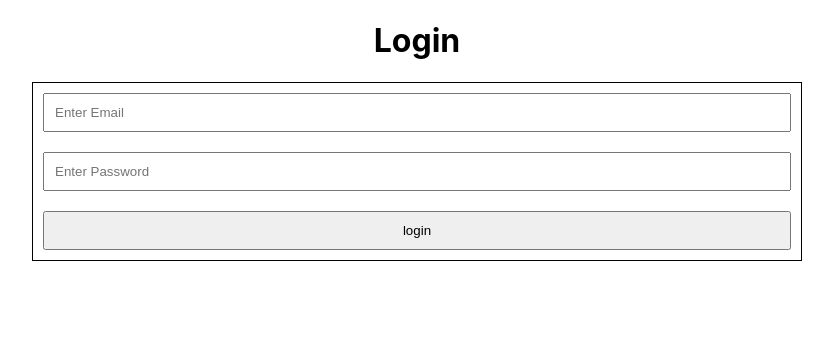
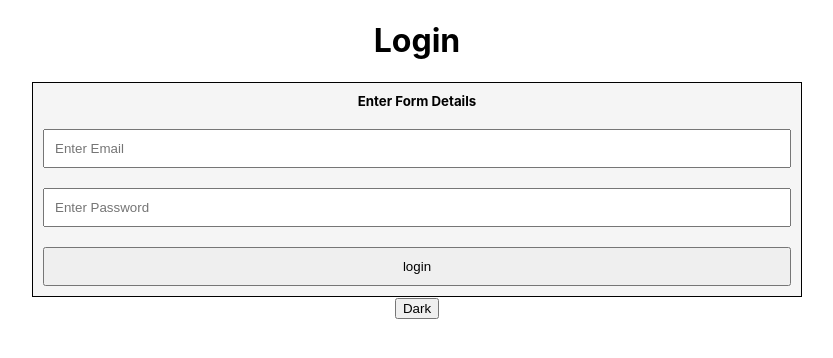
Before and after one commit to Neha-081/weather-app, a React (Create React App) app: page / in a window 1280 px wide. Shown: the top 358 px of the page, without its empty margins (223-1056 px from the left). Built offline with nearby package versions, Linux system fonts and the light colour scheme.

Commit message:
theme context provider

```diff
--- a/src/App.js
+++ b/src/App.js
@@ -2,12 +2,14 @@
 import './App.css';
 import WeatherInfo from './Components/WeatherInfo';
 import Login from './Components/Login';
+import ThemeButton from './Components/ThemeButton';
 
 function App() {
   return (
     <div className="App">
       {/* <WeatherInfo/> */}
       <Login/>
+      <ThemeButton/>
     </div>
   );
 }
--- a/src/Components/Login.jsx
+++ b/src/Components/Login.jsx
@@ -1,5 +1,6 @@
 import React, { useContext, useState } from 'react'
 import { AuthContext } from '../context/AuthContext';
+import { ThemeContext } from '../context/ThemeContext';
 import styles from './Login.module.css'
 import WeatherInfo from './WeatherInfo';
 
@@ -7,7 +8,8 @@ function Login() {
  const [state,setState]=useState({email:"",password:""})
 
 const {isAuth,handleLogin}=useContext(AuthContext)
-console.log(isAuth);
+const {theme}=useContext(ThemeContext)
+// console.log("theme",theme);
 
  const handleSubmit=(e)=>{
   e.preventDefault();
@@ -19,7 +21,8 @@ console.log(isAuth);
         {!isAuth ?
         <div>
         <h1>Login</h1>
-        <form onSubmit={handleSubmit} className={styles.login_form}>
+        <form onSubmit={handleSubmit} className={styles.login_form} style={{backgroundColor:theme.background,color:theme.textColor}}>
+            <h5>Enter Form Details</h5>
         <input value={state.email}
          onChange={(e)=>setState({...state,email:e.target.value})}
          placeholder="Enter Email"
--- /dev/null
+++ b/src/Components/ThemeButton.jsx
@@ -0,0 +1,14 @@
+import React, { useContext } from 'react'
+import { ThemeContext } from '../context/ThemeContext'
+
+function ThemeButton() {
+    const {currentTheme,toggleTheme}=useContext(ThemeContext)
+    console.log(currentTheme);
+  return (
+    <div>
+        <button onClick={toggleTheme}>{currentTheme==="light"?"Dark":"Light"}</button>
+        </div>
+  )
+}
+
+export default ThemeButton
--- a/src/context/ThemeContext.jsx
+++ b/src/context/ThemeContext.jsx
@@ -1,6 +1,7 @@
 import { createContext, useState } from "react";
+import React from "react";
 
-const ThemeContext=createContext();
+const ThemeContext=React.createContext();
 
 const themeData={
     light:{
@@ -13,8 +14,13 @@ const themeData={
     }
 }
 const ThemeContextProvider=({children})=>{
+
+
   const [currentTheme,setCurrentTheme]=useState("light");
-  const value={currentTheme}
+  const toggleTheme=()=>{
+      setCurrentTheme(currentTheme==="light"?"dark":"light")
+  }
+  const value={currentTheme,toggleTheme,theme:themeData[currentTheme]}
   return <ThemeContext.Provider value={value}>{children}</ThemeContext.Provider>
 }
 
```
